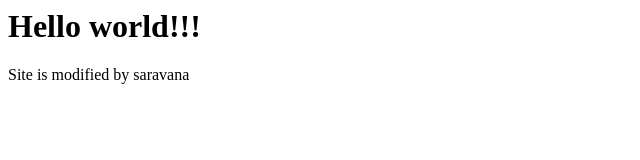
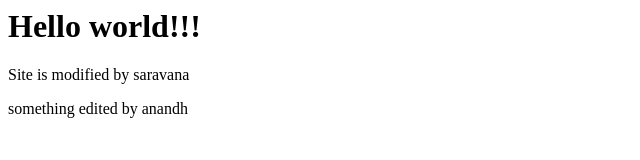
Before and after one commit to Saravanaanandh/gitproject, a plain HTML site: page index.html in a window 1280 px wide. Shown: the whole page, without its empty margins (0-640 px from the left). Drawn offline with Linux system fonts and the light colour scheme.

Commit message:
edited by anandh

```diff
--- a/index.html
+++ b/index.html
@@ -1,3 +1,5 @@
 <h1>Hello world!!!</h1>
 
 <p>Site is modified by saravana</p>
+
+<p>something edited by anandh</p>
```
